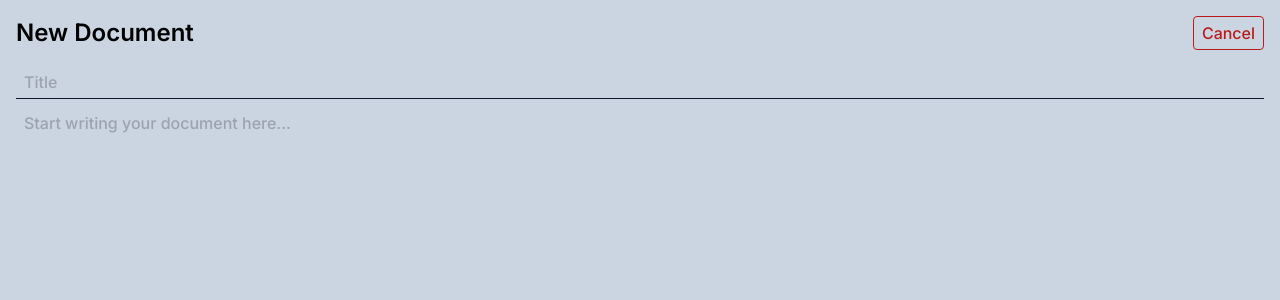
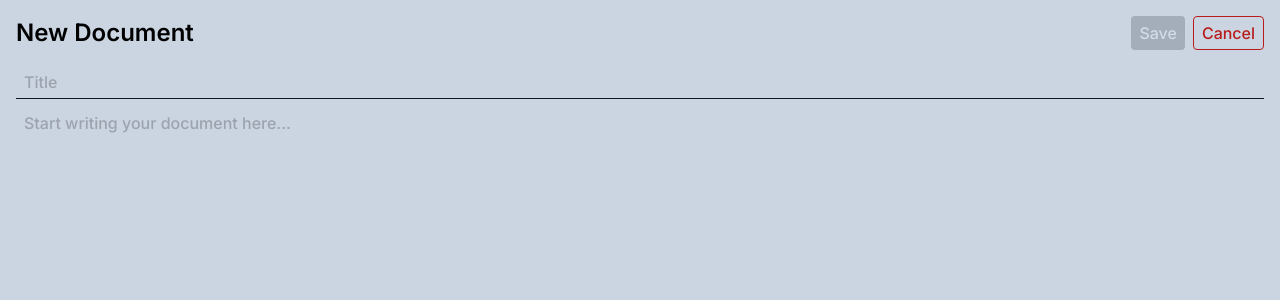
Before and after one commit to therealdilan/nextDoc, a Next.js app: page /new in a window 1280 px wide. Shown: the top 300 px of the page. Built offline with nearby package versions, Linux system fonts and the light colour scheme.

Commit message:
server and client handling
working server side and client side code handling. document will not be allowed to be 'submitted' if its empty

```diff
--- a/app/new/page.tsx
+++ b/app/new/page.tsx
@@ -2,42 +2,62 @@
 
 import { useState } from 'react';
 import Link from 'next/link';
+import { createNewDoc } from '@/lib/newdoc';
 
-export default function newDoc() {
+export default function setTextField() {
+    const [title, setTitle] = useState('');
     const [content, setContent] = useState('');
 
-    const handleInput = (event: React.ChangeEvent<HTMLTextAreaElement>) => {
+    const handleTitleInput = (event: React.ChangeEvent<HTMLInputElement>) => {
+        setTitle(event.target.value);
+    };
+
+    const handleContentInput = (event: React.ChangeEvent<HTMLTextAreaElement>) => {
         const target = event.target;
         target.style.height = 'auto';
         target.style.height = target.scrollHeight + 'px';
         setContent(target.value);
     };
 
+    const hasInput = title.trim() === '' ||  content.trim() === '';
+
     return (
         <>
+        <form action={createNewDoc}>
             <header className='flex justify-between items-center mb-4'>
                 <h1 className='text-2xl font-semibold'>New Document</h1>
+                <div className='flex gap-2'>
+                    <button
+                        id='newDocSubmit'
+                        type='submit'
+                        className={`bg-green-600 text-slate-100 px-2 py-1 rounded hover:bg-green-900 outline-none font-medium ${hasInput ? 'opacity-20 bg-slate-900 text-slate-100 hover:bg-slate-900 cursor-not-allowed' : ''}`}
+                        disabled={hasInput}>
+                        Save
+                    </button>
                     <Link
                         className='border border-red-700 text-red-700 px-2 py-1 rounded hover:bg-red-700 hover:text-slate-100 focus-within:bg-red-100 outline-none font-medium'
-                    href='/'
-                >
+                        href='/'>
                         Cancel
                     </Link>
+                </div>
             </header>
-            <form className='flex gap-2 flex-col'>
+            <div className='flex gap-2 flex-col'>
                 <input
                     type='text'
                     name='documentTitle'
                     className='border-b border-slate-900 bg-transparent px-2 py-1 focus-within:outline-none font-medium focus-within:border-b-2'
                     placeholder='Title'
+                    onInput={handleTitleInput}
+                    value={title}
                 />
                 <textarea
                     placeholder='Start writing your document here...'
                     name='documentContent'
                     className='border-none border-slate-900 bg-transparent px-2 py-1 focus-within:outline-none font-medium focus-within:border-b-2 resize-none'
-                    onInput={handleInput}
+                    onInput={handleContentInput}
                     value={content}
                 />
+            </div>
         </form>
     </>
     );
--- /dev/null
+++ b/lib/newdoc.ts
@@ -0,0 +1,5 @@
+"use server"
+
+export async function createNewDoc(data:FormData) {
+    console.log(data);
+}
--- a/next.config.js
+++ b/next.config.js
@@ -1,4 +1,8 @@
 /** @type {import('next').NextConfig} */
-const nextConfig = {}
+const nextConfig = {
+    experimental: {
+        serverActions: true,
+    }
+}
 
 module.exports = nextConfig
```
Lines whose indentation alone changed are shown as unchanged.
